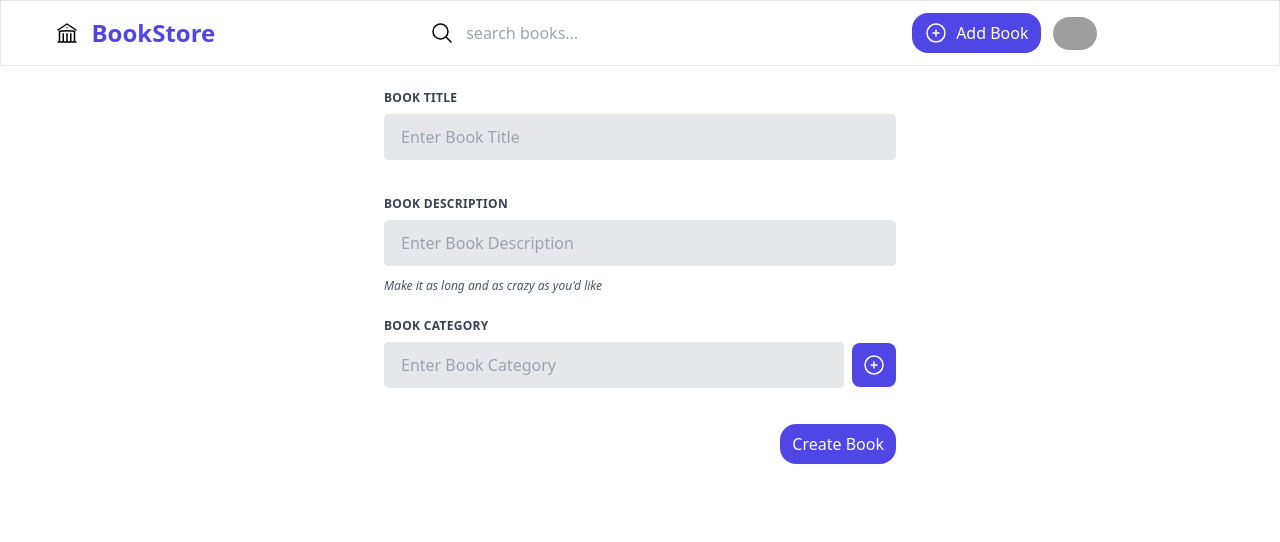
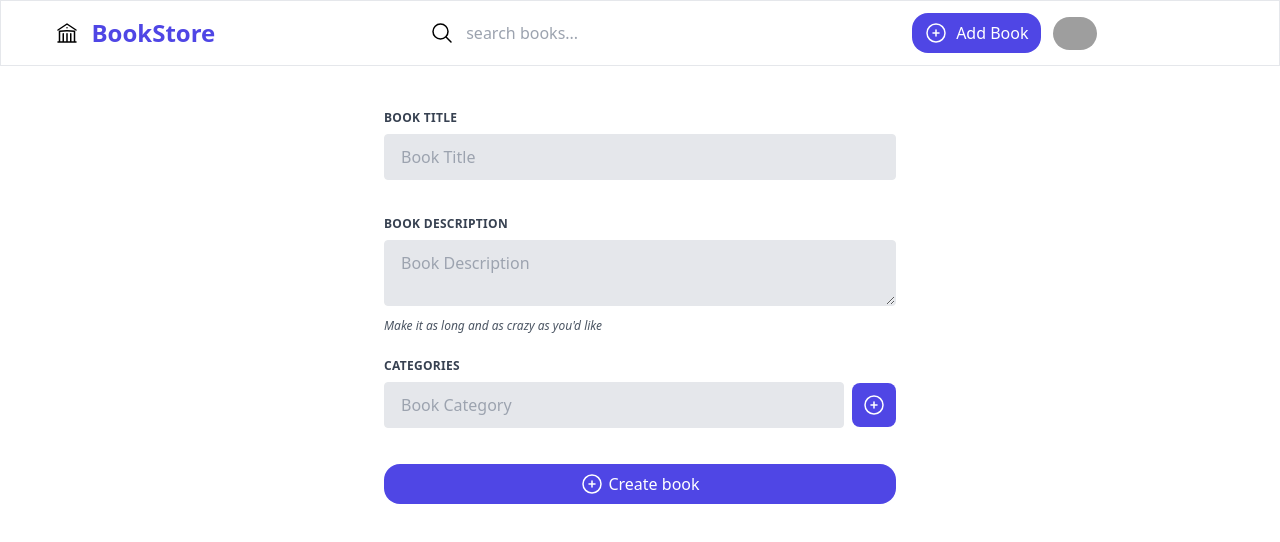
Before and after one commit to Aung-IO/library, a React (Vite) app: page /Create in a window 1280 px wide. Shown: the top 542 px of the page. Built offline with nearby package versions, Linux system fonts and the light colour scheme; grey boxes are pictures that could not be loaded.

Commit message:
store book data on server

```diff
--- a/src/data/db.json
+++ b/src/data/db.json
@@ -1,28 +1,33 @@
 {
-    "books" : [
+  "books": [
     {
-            "id" : 1,
-            "title" : "Eloquent javascript",
-            "description" : "Best JS book",
-            "categories" : ["Javascript","Programming"]
+      "id": 1,
+      "title": "Eloquent javascript",
+      "description": "Best JS book",
+      "categories": [
+        "Javascript",
+        "Programming"
+      ]
     },
     {
-            "id" : 2,
-            "title" : "Laravel from scratch",
-            "description" : "Best PHP framework book",
-            "categories" : ["PHP","Programming", "Laravel"]
+      "id": 2,
+      "title": "Laravel from scratch",
+      "description": "Best PHP framework book",
+      "categories": [
+        "PHP",
+        "Programming",
+        "Laravel"
+      ]
     },
     {
-            "id" : 3,
-            "title" : "React Basic",
-            "description" : "Best JS Library book",
-            "categories" : ["React","Programming", "Javascript"]
-        },
-        {
-            "id" : 4,
-            "title" : "HTML Basic",
-            "description" : "Best JS Library book",
-            "categories" : ["React","Programming", "Javascript"]
+      "id": 3,
+      "title": "React Basic",
+      "description": "Best JS Library book",
+      "categories": [
+        "React",
+        "Programming",
+        "Javascript"
+      ]
     }
   ]
 }
--- a/src/hooks/useFetch.js
+++ b/src/hooks/useFetch.js
@@ -1,39 +1,59 @@
 import { useEffect, useState } from "react";
 
-function useFetch(url) {
-    let [data,setData] = useState(null);
-    let [ loading, setLoading ] = useState(false);
-    let [ error, setError ] = useState(null);
+function useFetch(url, method = "GET") {
+  let [data, setData] = useState(null);
+  let [postData, setPostData] = useState(null);
+  let [loading, setLoading] = useState(false);
+  let [error, setError] = useState(null);
 
   useEffect(() => {
     let abortController = new AbortController();
     let signal = abortController.signal;
+    let options = {
+      signal,
+      method,
+    };
+    setLoading(true);
 
-        setLoading(true);
-        fetch(url , {
-          signal
-        })
-        .then(res => {
-          if(!res.ok) {
-            throw Error('something went wrong');
+    let fetchData = () => {
+      fetch(url, options)
+        .then((res) => {
+          if (!res.ok) {
+            throw Error("something went wrong");
           }
           return res.json();
         })
-        .then(data => {
+        .then((data) => {
           setData(data);
           setError(null);
           setLoading(false);
         })
-        .catch(e => {
+        .catch((e) => {
           setError(e.message);
-        })
+        });
+    };
+
+    if (method === "POST" && postData) {
+      options = {
+        ...options,
+        headers: {
+          "Content-Type": "application/json",
+        },
+        body : JSON.stringify(postData)
+      }
+      fetchData()
+    }
+
+    if (method === "GET") {
+      fetchData();
+    }
 
     //cleanup function
     return () => {
       abortController.abort();
-        }
-      },[url]);
-    return { data , loading , error };
+    };
+  }, [url, postData]);
+  return { setPostData, data, loading, error };
 }
 
 export default useFetch;
--- a/src/pages/Create.jsx
+++ b/src/pages/Create.jsx
@@ -1,105 +1,83 @@
-import React, { useState } from "react";
+import React, { useEffect, useState } from 'react';
+import { useNavigate } from 'react-router-dom';
+import useFetch from '../hooks/useFetch';
 
 export default function Create() {
-  let [title,setTitle] = useState();
-  let [description,setDescription] = useState();
-  let [category,setCategory] = useState();
-  let [newCategory, setNewCategory] = useState([ ])
+    let [title, setTitle] = useState('');
+    let [description, setDescription] = useState('');
+    let [newCategory, setNewCategory] = useState('');
+    let [categories, setCategories] = useState([]);
 
+    let { setPostData, data: book } = useFetch('http://localhost:3000/books', "POST");
+    let navigate = useNavigate();
     let addCategory = (e) => {
-  setNewCategory( prev => [category, ...prev])
-  setCategory('')
+        setCategories(prev => [newCategory, ...prev])
+        setNewCategory('')
     }
 
+    let addBook = (e) => {
+        e.preventDefault();
+        let data = {
+            title,
+            description,
+            categories
+        }
+        setPostData(data);
+    }
+
+    useEffect(() => {
+        if (book) {
+            navigate('/')
+        }
+    }, [book])
+
     return (
-    <form className="w-full max-w-lg mx-auto">
+        <form className="w-full max-w-lg mx-auto mt-5" onSubmit={addBook}>
             <div className="flex flex-wrap -mx-3 mb-6">
                 <div className="w-full px-3">
-          <label
-            className="block uppercase tracking-wide text-gray-700 text-xs font-bold mb-2"
-            htmlFor="grid-password"
-          >
+                    <label className="block uppercase tracking-wide text-gray-700 text-xs font-bold mb-2" htmlFor="grid-password">
                         Book Title
                     </label>
-          <input value={title} onChange={e => setTitle(e.target.value)}
-            className="appearance-none block w-full bg-gray-200 text-gray-700 border border-gray-200 rounded py-3 px-4 mb-3 leading-tight focus:outline-none focus:bg-white focus:border-gray-500"
-            id="grid-password"
-            placeholder="Enter Book Title"
-          />
-          <p className="text-gray-600 text-xs italic"></p>
+                    <input value={title} onChange={e => setTitle(e.target.value)} className="appearance-none block w-full bg-gray-200 text-gray-700 border border-gray-200 rounded py-3 px-4 mb-3 leading-tight focus:outline-none focus:bg-white focus:border-gray-500" id="grid-password" type="text" placeholder="Book Title" />
                 </div>
             </div>
             <div className="flex flex-wrap -mx-3 mb-6">
                 <div className="w-full px-3">
-          <label
-            className="block uppercase tracking-wide text-gray-700 text-xs font-bold mb-2"
-            htmlFor="grid-password"
-          >
+                    <label className="block uppercase tracking-wide text-gray-700 text-xs font-bold mb-2" htmlFor="grid-password">
                         Book Description
                     </label>
-          <input value={description} onChange={e => setDescription(e.target.value)}
-            className="appearance-none block w-full bg-gray-200 text-gray-700 border border-gray-200 rounded py-3 px-4 mb-3 leading-tight focus:outline-none focus:bg-white focus:border-gray-500"
-            id="grid-password"
-            placeholder="Enter Book Description"
-          />
-          <p className="text-gray-600 text-xs italic">
-            Make it as long and as crazy as you'd like
-          </p>
+                    <textarea value={description} onChange={e => setDescription(e.target.value)} className="appearance-none block w-full bg-gray-200 text-gray-700 border border-gray-200 rounded py-3 px-4 mb-3 leading-tight focus:outline-none focus:bg-white focus:border-gray-500" id="grid-password" type="password" placeholder="Book Description" />
+                    <p className="text-gray-600 text-xs italic">Make it as long and as crazy as you'd like</p>
                 </div>
             </div>
             <div className="flex flex-wrap -mx-3 mb-6">
                 <div className="w-full px-3">
-          <label
-            className="block uppercase tracking-wide text-gray-700 text-xs font-bold mb-2"
-            htmlFor="grid-password"
-          >
-            Book Category
+                    <label className="block uppercase tracking-wide text-gray-700 text-xs font-bold mb-2" htmlFor="grid-password">
+                        Categories
                     </label>
-         <div className="flex items-center space-x-2 ">
-         <input value={category} onChange={e => setCategory(e.target.value)}
-            className="appearance-none block w-full bg-gray-200 text-gray-700 border border-gray-200 rounded py-3 px-4 mb-3 leading-tight focus:outline-none focus:bg-white focus:border-gray-500"
-            id="grid-password"
-            placeholder="Enter Book Category"
-          />
-        <button type="button" onClick={addCategory} className="bg-primary p-2.5 rounded-lg mb-3">
-        <svg
-            xmlns="http://www.w3.org/2000/svg"
-            fill="none"
-            viewBox="0 0 24 24"
-            strokeWidth={1.5}
-            stroke="currentColor"
-            className="w-6 h-6 text-white"
-          >
-            <path
-              strokeLinecap="round"
-              strokeLinejoin="round"
-              d="M12 9v6m3-3H9m12 0a9 9 0 11-18 0 9 9 0 0118 0z"
-            />
+                    <div className="flex items-center space-x-2">
+                        <input value={newCategory} onChange={e => setNewCategory(e.target.value)} className="appearance-none block w-full bg-gray-200 text-gray-700 border border-gray-200 rounded py-3 px-4 mb-3 leading-tight focus:outline-none focus:bg-white focus:border-gray-500" id="grid-password" type="text" placeholder="Book Category" />
+                        <button type='button' onClick={addCategory} className="bg-primary p-2.5 rounded-lg mb-3">
+                            <svg xmlns="http://www.w3.org/2000/svg" fill="none" viewBox="0 0 24 24" strokeWidth={1.5} stroke="currentColor" className="w-6 h-6 text-white">
+                                <path strokeLinecap="round" strokeLinejoin="round" d="M12 9v6m3-3H9m12 0a9 9 0 11-18 0 9 9 0 0118 0z" />
                             </svg>
                         </button>
                     </div>
-          <p className="text-gray-600 text-xs italic"></p>
+                </div>
+                <div className='flex flex-wrap'>
+                    {categories.map(c => (
+                        <span key={c} className=' text-white rounded-full px-1 py-1 text-sm bg-primary'> {c}</span>
+                    ))}
                 </div>
             </div>
+            {/* create book */}
+            <button className='text-white bg-primary px-3 py-2 rounded-2xl flex justify-center items-center gap-1 w-full'>
+                <svg xmlns="http://www.w3.org/2000/svg" fill="none" viewBox="0 0 24 24" strokeWidth={1.5} stroke="currentColor" className="w-6 h-6">
+                    <path strokeLinecap="round" strokeLinejoin="round" d="M12 9v6m3-3H9m12 0a9 9 0 11-18 0 9 9 0 0118 0z" />
+                </svg>
 
-      {/* New Category */}
-      <div className=" space-x-2">
-              {newCategory.map((c) => (
-                <span
-                  className="bg-primary text-white rounded-full text-sm px-2 py-1"
-                  key={c}
-                >
-                  {c}
-                </span>
-              ))}
-            </div>
-      {/* create book */}
-
-     <div className="flex justify-end">
-     <button className="text-white bg-primary px-3 py-2 rounded-2xl flex justify-center items-center gap-2">
-        <span className="hidden md:block">Create Book</span>
+                <span className="hidden md:block">Create book</span>
             </button>
-     </div>
         </form>
-  );
+    )
 }
```
Also changed, not shown: src/components/BookList.jsx (+20 -20 lines). Lines whose indentation alone changed are shown as unchanged.
